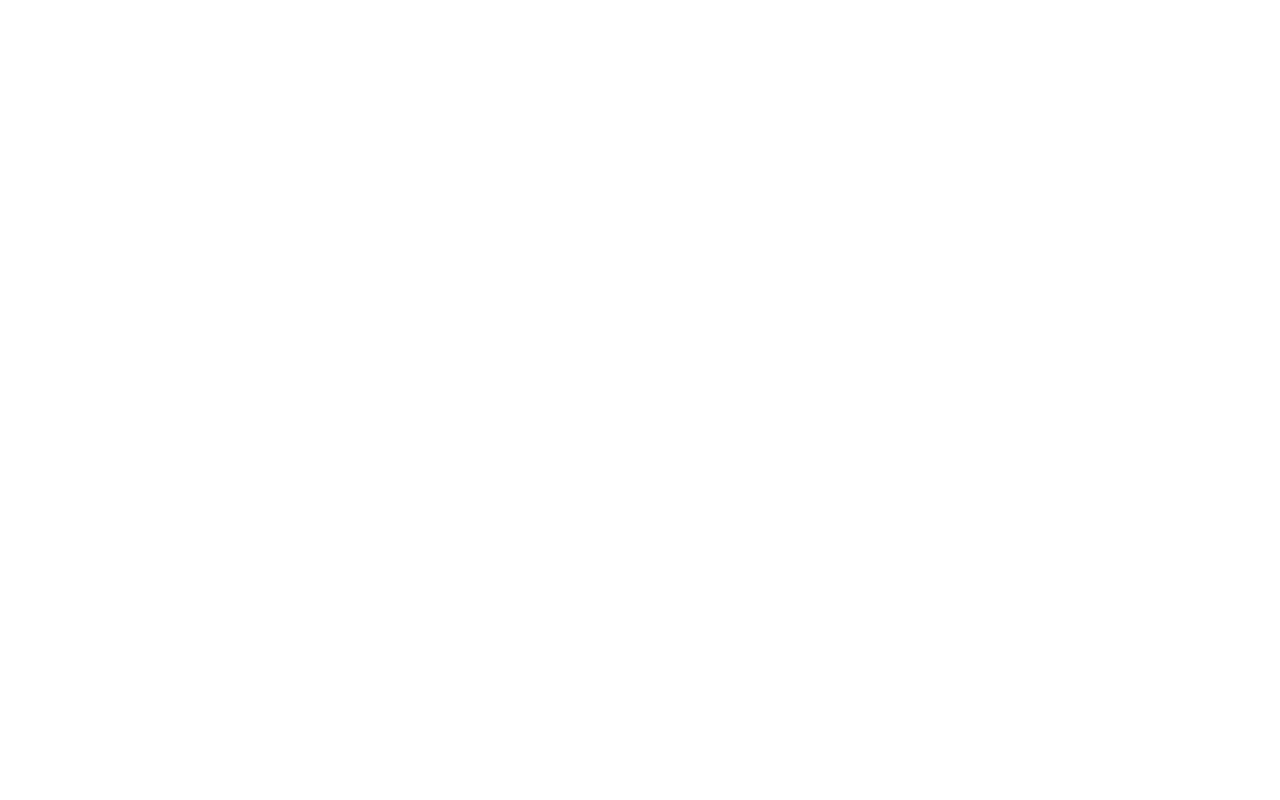
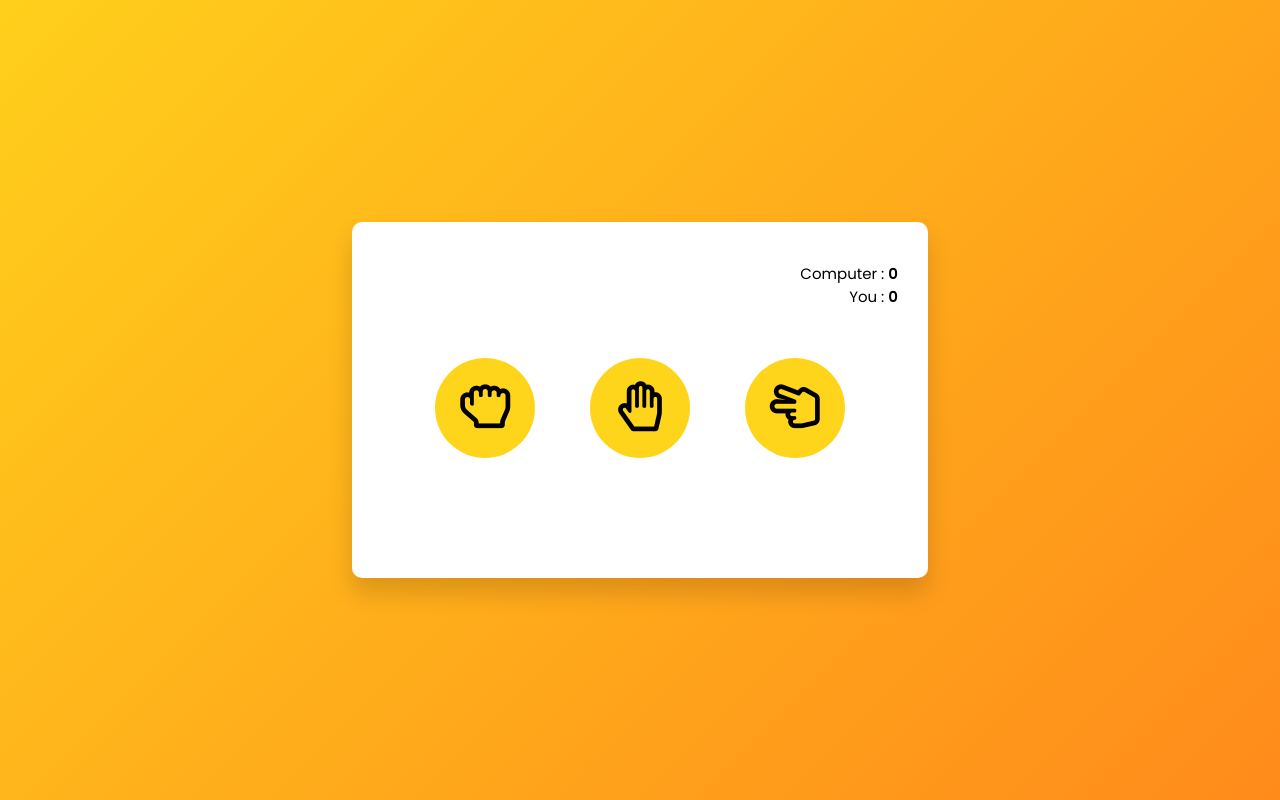
Before and after one commit to serpaulos/theodingproject, a plain HTML site: page rock-paper-scissors/index.html in a window 1280 px wide. Drawn offline with Linux system fonts and the light colour scheme.

Commit message:
game of paper scissors and rock

```diff
--- a/rock-paper-scissors/assets/css/styles.css
+++ b/rock-paper-scissors/assets/css/styles.css
@@ -0,0 +1,72 @@
+*,
+*:before,
+*:after{
+    padding: 0;
+    margin: 0;
+    box-sizing: border-box;
+}
+body{
+    height: 100vh;
+    background: linear-gradient(
+        135deg,
+        #ffcf1b,
+        #ff8b1b
+    );
+}
+.container{
+    width: 45%;
+    min-width: 500px;
+    background-color: #ffffff;
+    padding: 40px 30px;
+    position: absolute;
+    transform: translate(-50%,-50%);
+    top: 50%;
+    left: 50%;
+    border-radius: 10px;
+    box-shadow: 0 15px 25px rgba(0,0,0,0.15);
+}
+.scores{
+    margin-bottom: 50px;
+    text-align: right;
+}
+.weapons{
+    width: 90%;
+    margin: auto;
+    display: flex;
+    justify-content: space-around;
+}
+.weapons button{
+    background-color: #ffd51b;
+    color: #000000;
+    border: none;
+    font-size: 50px;
+    height: 100px;
+    width: 100px;
+    border-radius: 50%;
+    outline: none;
+    cursor: pointer;
+}
+.details{
+    margin-top: 30px;
+    text-align: center;
+}
+.scores,.details{
+    font-family: 'Poppins',sans-serif;
+    font-weight: 400;
+    font-size: 15px;
+}
+#result{
+    width: 180px;
+    padding: 10px 0;
+    margin: 30px auto;
+    font-weight: 600;
+    letter-spacing: 0.5px;
+}
+#user_choice,
+#computer_choice{
+    font-weight: 400;
+    margin-bottom: 10px;
+}
+span{
+    font-weight: 600;
+}
--- a/rock-paper-scissors/assets/js/script.js
+++ b/rock-paper-scissors/assets/js/script.js
@@ -1,26 +1,53 @@
-console.log("carregado");
+let [computer_score,user_score]=[0,0];
+let result_ref = document.getElementById("result");
+let choices_object = {
+    'rock' : {
+        'rock' : 'draw',
+        'scissor' : 'win',
+        'paper' : 'lose'
+    },
+    'scissor' : {
+        'rock' : 'lose',
+        'scissor' : 'draw',
+        'paper' : 'win'
+    },
+    'paper' : {
+        'rock' : 'win',
+        'scissor' : 'lose',
+        'paper' : 'draw'
+    }
 
-const options = ["rock", "scissors", "paper"];
-
-function computerPlay() {
-  const random = Math.floor(Math.random() * options.length);
-  return options[random];
 }
 
-const playerSelection = 'rock';
-const computerSelection = computerPlay();
+function checker(input){
+    var choices = ["rock", "paper", "scissor"];
+    var num = Math.floor(Math.random()*3);
 
-console.log(playerSelection)
-console.log(computerSelection)
+    document.getElementById("comp_choice").innerHTML =
+    ` Computer choose <span> ${choices[num].toUpperCase()} </span>`;
 
-function playRound(playerSelection, computerSelection) {
-  if(playerSelection === 'rock' && computerSelection === 'paper'){
-    return "You Lose! Paper beats Rock"
-  }else if(playerSelection === 'rock' && computerSelection === 'scissors'){
-    return "You Won! Rock beats Scissors"
-  }else{
-    return "Draw"
-  }
+    document.getElementById("user_choice").innerHTML =
+    ` You choose <span> ${input.toUpperCase()} </span>`;
+
+    let computer_choice = choices[num];
+
+    switch(choices_object[input][computer_choice]){
+        case 'win':
+            result_ref.style.cssText = "background-color: #cefdce; color: #689f38";
+            result_ref.innerHTML = "YOU WIN";
+            user_score++;
+            break;
+        case 'lose':
+            result_ref.style.cssText = "background-color: #ffdde0; color: #d32f2f";
+            result_ref.innerHTML = "YOU LOSE";
+            computer_score++;
+            break;
+        default:
+            result_ref.style.cssText = "background-color: #e5e5e5; color: #808080";
+            result_ref.innerHTML = "DRAW";
+            break;
+    }
+
+    document.getElementById("computer_score").innerHTML = computer_score;
+    document.getElementById("user_score").innerHTML = user_score;
 }
-
-console.log(playRound(playerSelection, computerSelection));
--- a/rock-paper-scissors/index.html
+++ b/rock-paper-scissors/index.html
@@ -1,14 +1,53 @@
 <!DOCTYPE html>
 <html lang="en">
-<head>
-    <meta charset="UTF-8">
-    <meta http-equiv="X-UA-Compatible" content="IE=edge">
-    <meta name="viewport" content="width=device-width, initial-scale=1.0">
+  <head>
+    <meta charset="UTF-8" />
+    <meta http-equiv="X-UA-Compatible" content="IE=edge" />
+    <meta name="viewport" content="width=device-width, initial-scale=1.0" />
     <title>rock paper scissors</title>
-    <link rel="stylesheet" href="assets/css/styles.css">
-</head>
-<body>
+    <link
+      rel="stylesheet"
+      href="https://cdnjs.cloudflare.com/ajax/libs/font-awesome/5.15.2/css/all.min.css"
+    />
+    <!--Google Font-->
+    <link rel="preconnect" href="https://fonts.gstatic.com" />
+    <link
+      href="https://fonts.googleapis.com/css2?family=Poppins:wght@400;600&display=swap"
+      rel="stylesheet"
+    />
+
+    <link rel="stylesheet" href="assets/css/styles.css" />
+  </head>
+  <body>
+
+    <div class="container">
+        <div class="scores">
+            <p>Computer :
+                <span id="computer_score">0</span>
+            </p>
+            <p>
+                You :
+                <span id="user_score">0</span>
+            </p>
+        </div>
+        <div class="weapons">
+            <button onclick="checker('rock')">
+                <i class="far fa-hand-rock"></i>
+            </button>
+            <button onclick="checker('paper')">
+                <i class="far fa-hand-paper"></i>
+            </button>
+            <button onclick="checker('scissor')">
+                <i class="far fa-hand-scissors"></i>
+            </button>
+        </div>
+        <div class="details">
+            <p id="user_choice"></p>
+            <p id="comp_choice"></p>
+            <p id="result"></p>
+        </div>
+    </div>
 
     <script src="assets/js/script.js"></script>
-</body>
+  </body>
 </html>
```
